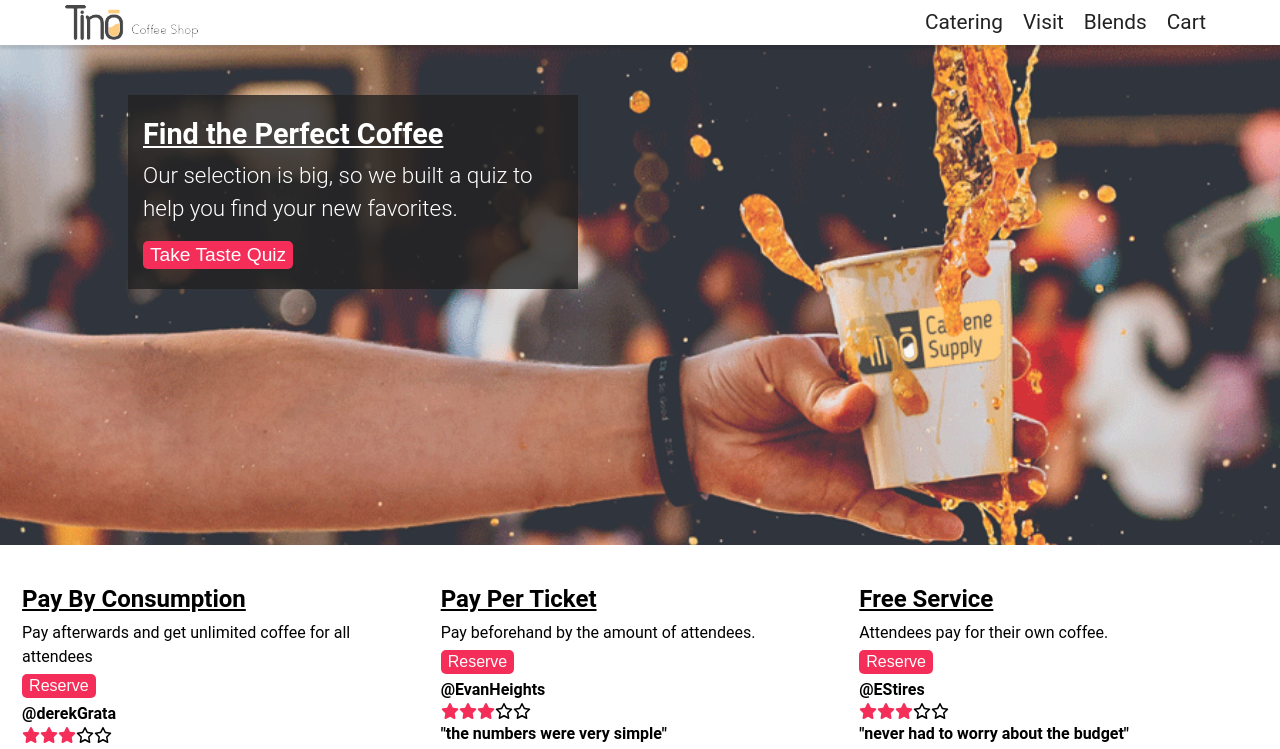
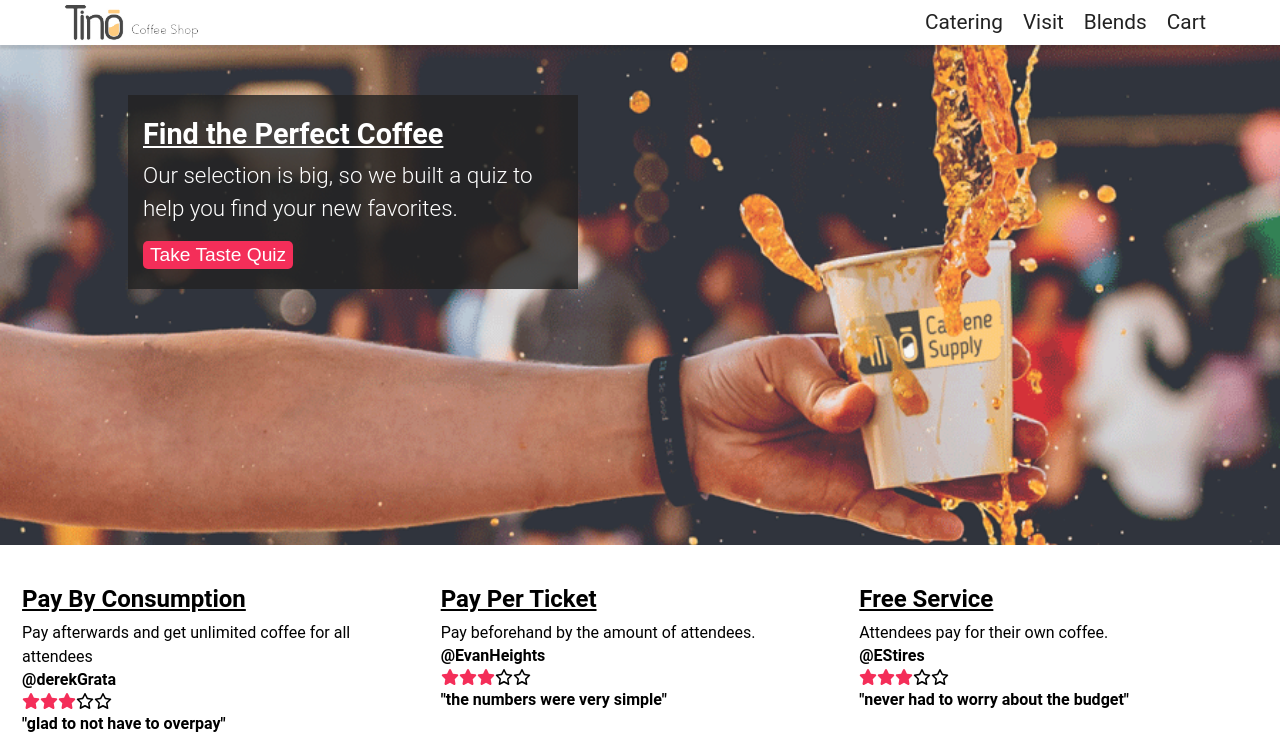
Before and after one commit to Kontio18/tinocaffeine, a React (Create React App) app in the folder tino/: page /catering in a window 1280 px wide. Shown: the top 749 px of the page. Built offline with nearby package versions, Linux system fonts and the light colour scheme; no server answers.

Commit message:
removed reserver buttons

```diff
--- a/tino/src/routes/Catering.jsx
+++ b/tino/src/routes/Catering.jsx
@@ -31,7 +31,7 @@ export default function Catering() {
             <div>
               <h2>Pay By Consumption</h2>
               <p>Pay afterwards and get unlimited coffee for all attendees</p>
-              <button>Reserve</button>
+              {/*<button>Reserve</button>*/}
             </div>
             <div className=''>
               <h4>@derekGrata</h4>
@@ -49,7 +49,7 @@ export default function Catering() {
             <div>
               <h2>Pay Per Ticket</h2>
               <p>Pay beforehand by the amount of attendees.</p>
-              <button>Reserve</button>
+              {/*<button>Reserve</button>*/}
             </div>
             <div className=''>
               <h4>@EvanHeights</h4>
@@ -67,7 +67,7 @@ export default function Catering() {
             <div>
               <h2>Free Service</h2>
               <p>Attendees pay for their own coffee.</p>
-              <button>Reserve</button>
+              {/*<button>Reserve</button>*/}
             </div>
             <div className=''>
               <h4>@EStires</h4>
```
